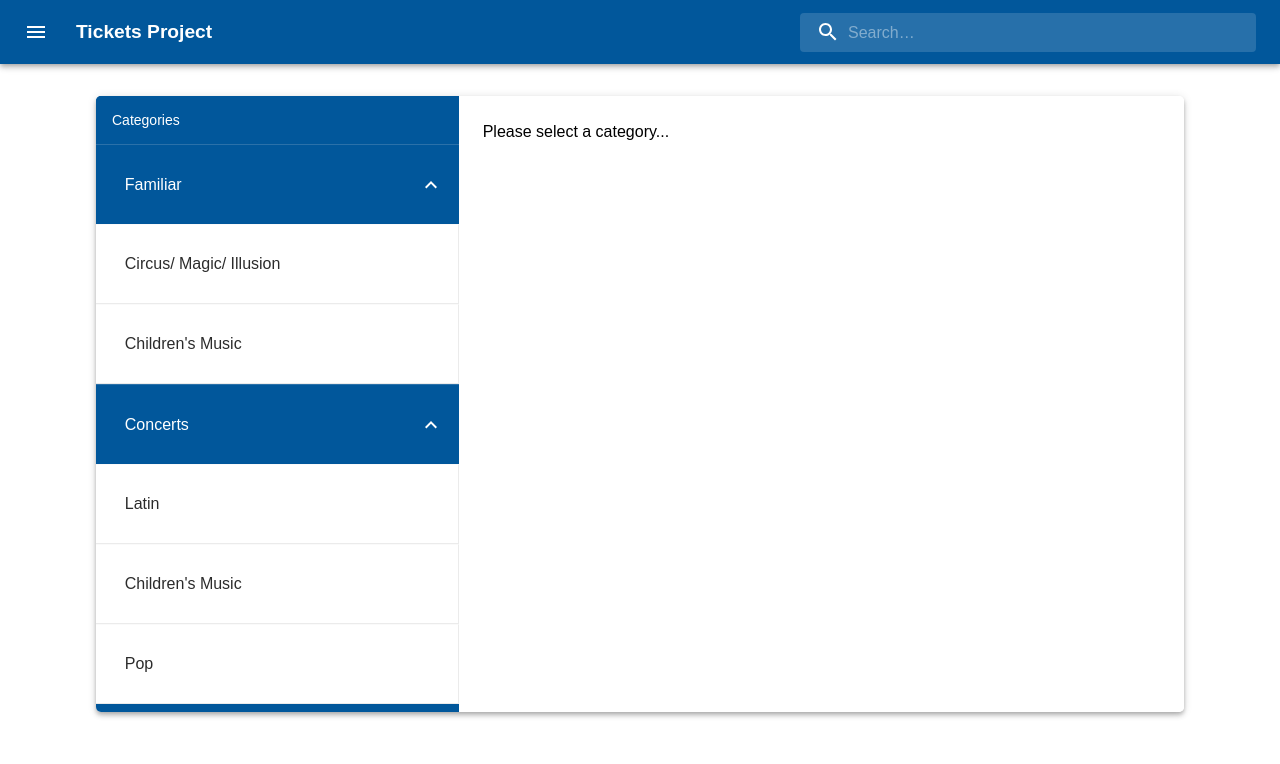
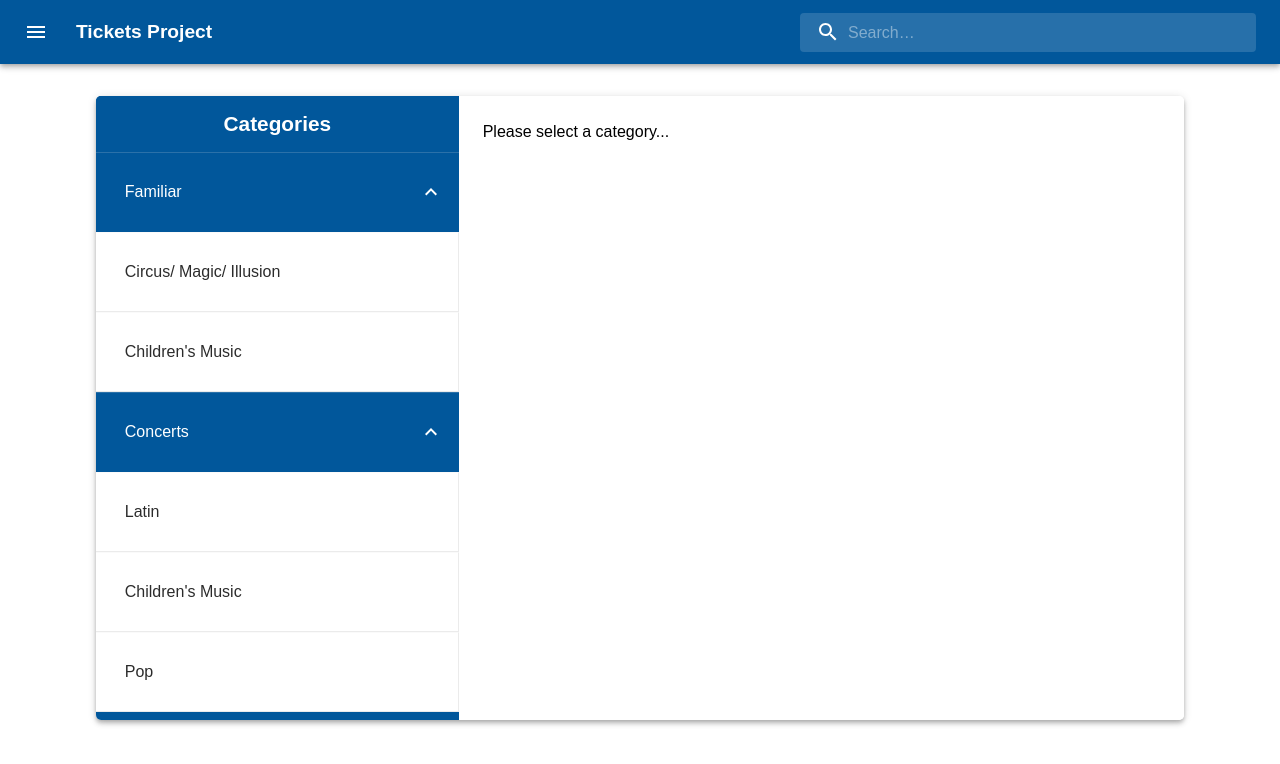
Before and after one commit to edkestebanpr23/tickets-checkout, a React (Create React App) app: page / in a window 1280 px wide. Shown: the top 764 px of the page. Built offline with nearby package versions, Linux system fonts and the light colour scheme.

Commit message:
feature: Adding some styles

```diff
--- a/src/components/organism/header/index.tsx
+++ b/src/components/organism/header/index.tsx
@@ -11,6 +11,10 @@ import {
 } from '@mui/material';
 import MenuIcon from '@mui/icons-material/Menu';
 import SearchIcon from '@mui/icons-material/Search';
+import { useNavigate } from 'react-router-dom';
+
+// @Styles
+import './styles.scss';
 
 const Search = styled('div')(({ theme }) => ({
   position: 'relative',
@@ -54,8 +58,15 @@ const StyledInputBase = styled(InputBase)(({ theme }) => ({
   }
 }));
 
-const HeaderNav = (): JSX.Element => (
-  <Box sx={{ flexGrow: 1 }}>
+const HeaderNav = (): JSX.Element => {
+  const navigate = useNavigate();
+
+  const goHome = () => {
+    navigate('/');
+  };
+
+  return (
+  <Box sx={{ flexGrow: 1 }} className="HeaderNav">
     <AppBar position="static">
       <Toolbar>
         <IconButton
@@ -72,6 +83,8 @@ const HeaderNav = (): JSX.Element => (
           noWrap
           component="div"
           sx={{ flexGrow: 1, display: { xs: 'none', sm: 'block' } }}
+          className="title-header"
+          onClick={goHome}
         >
           Tickets Project
         </Typography>
@@ -87,6 +100,7 @@ const HeaderNav = (): JSX.Element => (
       </Toolbar>
     </AppBar>
   </Box>
-);
+  );
+};
 
 export default HeaderNav;
--- /dev/null
+++ b/src/components/organism/header/styles.scss
@@ -0,0 +1,8 @@
+.HeaderNav {
+    .title-header {
+        &:hover {
+            cursor: pointer;
+            color: rgb(221, 229, 236);
+        }
+    }
+}
--- a/src/components/organism/list-categories/index.tsx
+++ b/src/components/organism/list-categories/index.tsx
@@ -9,6 +9,7 @@ import './styles.scss';
 
 // @Scripts
 import { config } from '../../../config';
+import { Typography } from '@mui/material';
 
 const {
   mockdata: { categories }
@@ -39,10 +40,11 @@ const ListCategories = (): JSX.Element => {
           sx={{
             width: '100%',
             bgcolor: 'primary.main',
-            color: 'primary.contrastText'
+            color: 'primary.contrastText',
+            paddingTop: '1em'
           }}
         >
-          Categories
+          <Typography variant="h5" className="sub-header">Categories</Typography>
         </ListSubheader>
       )}
     >
--- a/src/components/organism/list-categories/styles.scss
+++ b/src/components/organism/list-categories/styles.scss
@@ -14,4 +14,9 @@
     .MuiList-root {
         border-radius: 5px;
     }
+
+    .sub-header {
+        height: 2em;
+        text-align: center;
+    }
 }
```
